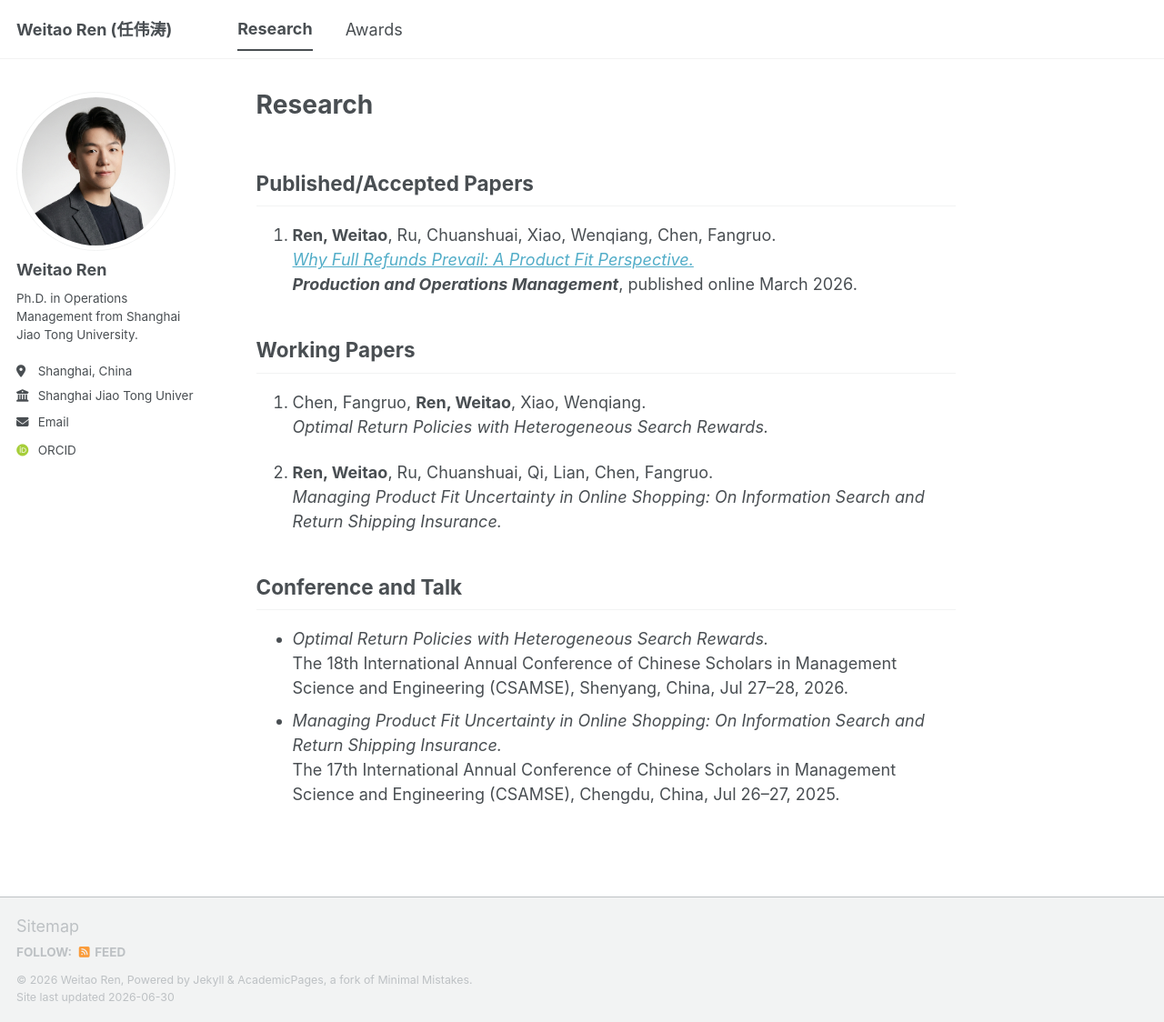
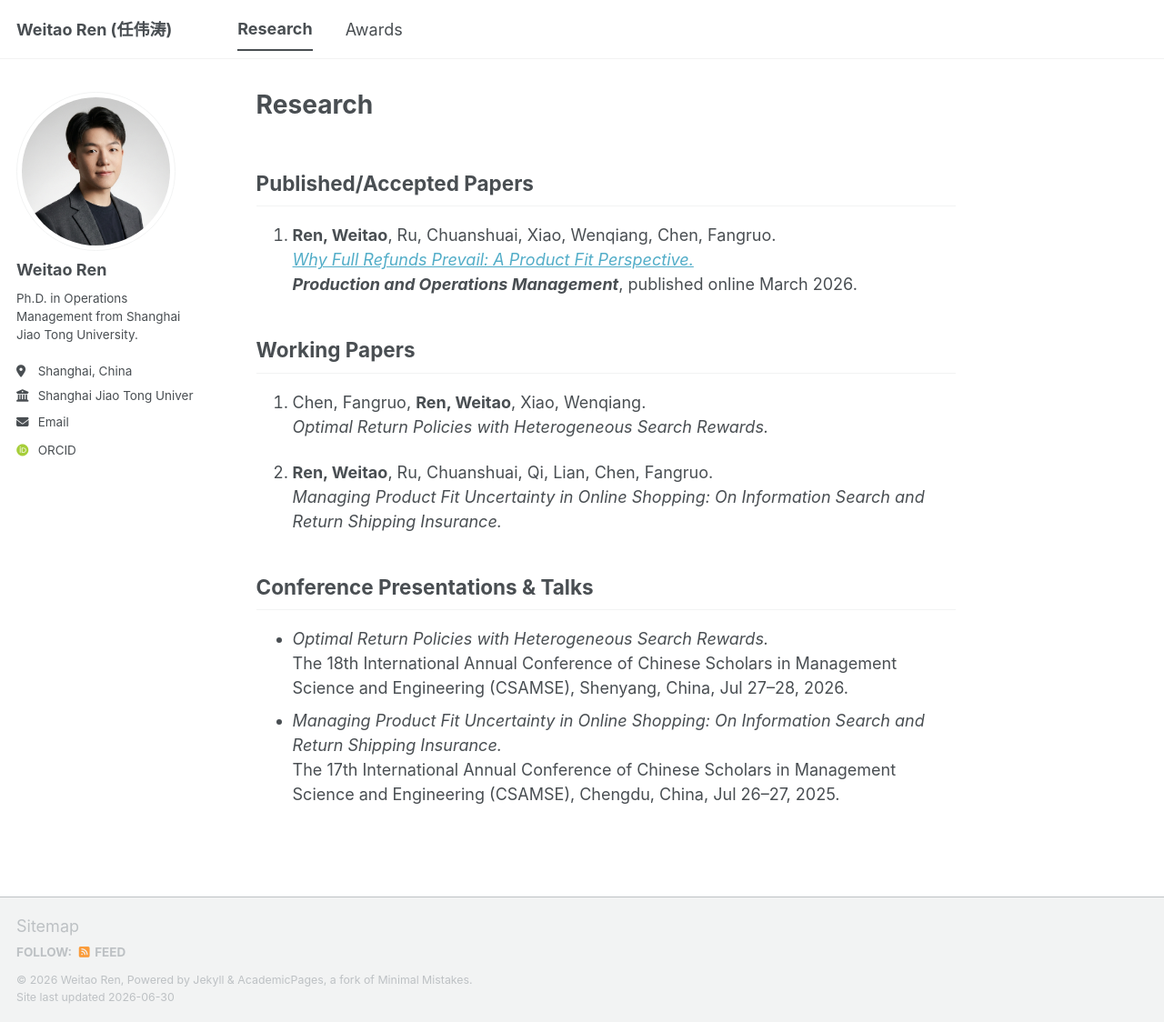
Before and after one commit to weitaoren/weitaoren.github.io, a Jekyll site: the page built from _pages/research.md, in a window 1280 px wide and 1124 px high. Shown: the whole window at 91% size. Built offline with Jekyll 4.4.1, drawn with Linux system fonts in a browser that asks for light colours; some web fonts are replaced; a script bundle is joined from its source files by our own code; library files that are not in the unit come from our copies.

Commit message:
Update research.md

```diff
--- a/_pages/research.md
+++ b/_pages/research.md
@@ -18,7 +18,7 @@ author_profile: true
 2. **Ren, Weitao**, Ru, Chuanshuai, Qi, Lian, Chen, Fangruo.
    *Managing Product Fit Uncertainty in Online Shopping: On Information Search and Return Shipping Insurance.*
 
-## Conference and Talk
+## Conference Presentations & Talks
 
 - *Optimal Return Policies with Heterogeneous Search Rewards.*
   The 18th International Annual Conference of Chinese Scholars in Management Science and Engineering (CSAMSE), Shenyang, China, Jul 27–28, 2026.
```
